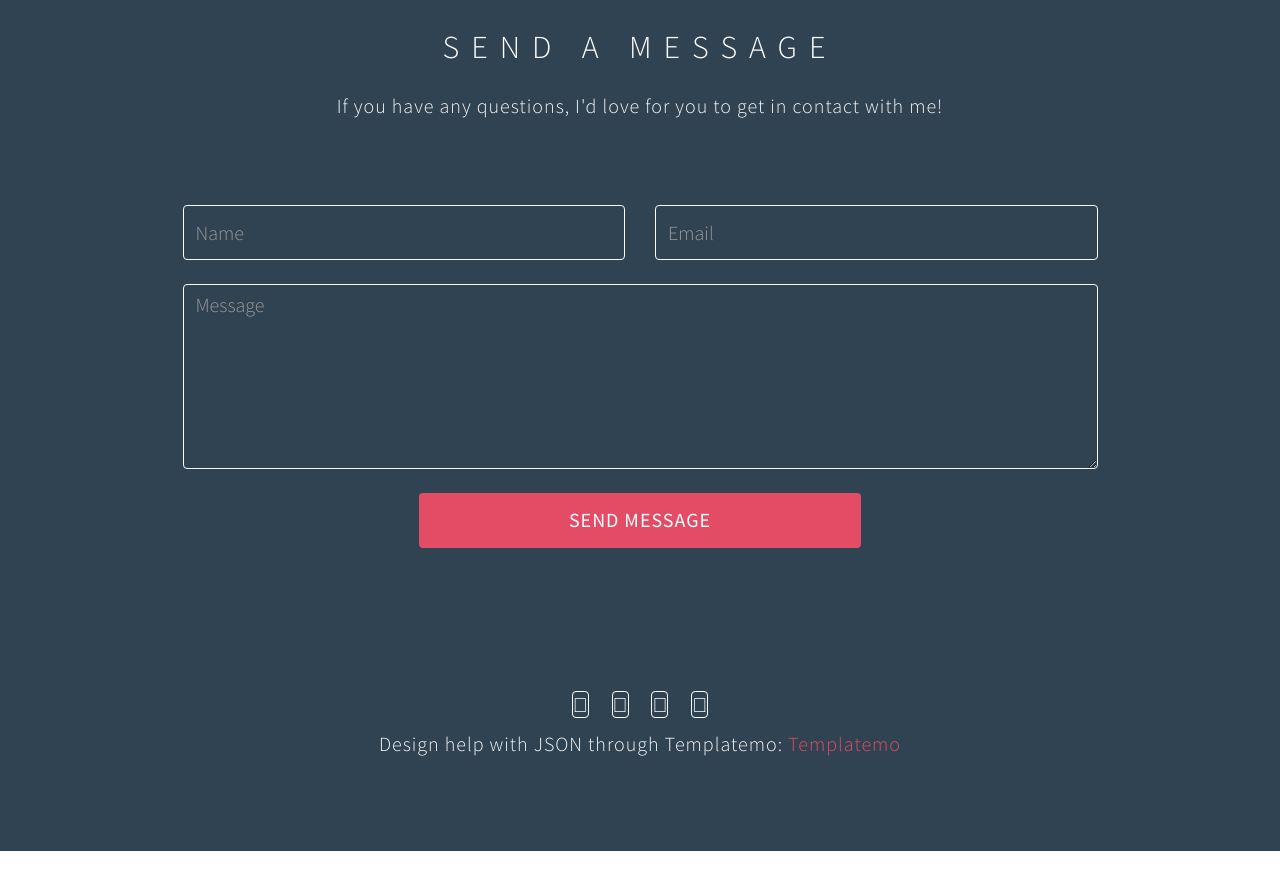
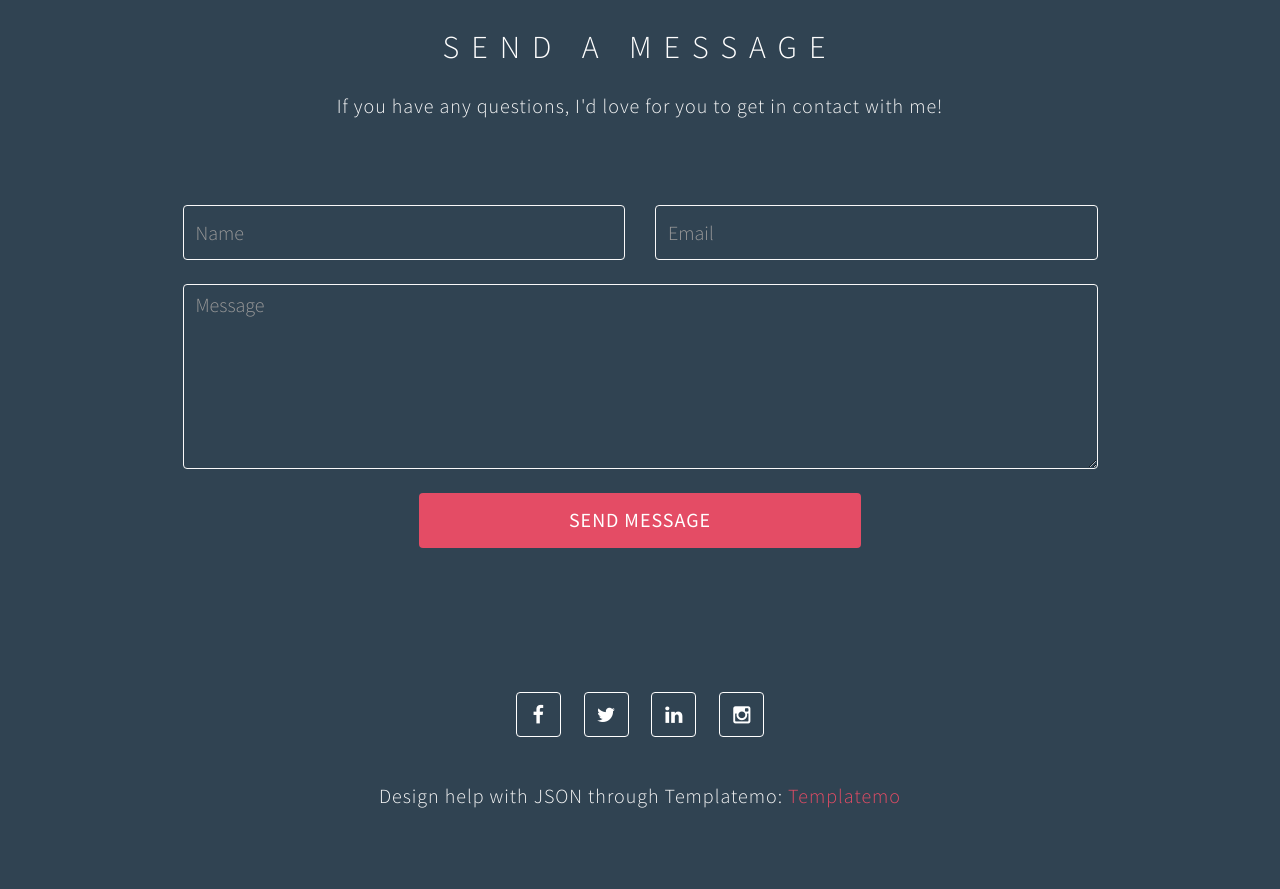
Before and after one commit to brighaminkley/allaboutme, a plain HTML site: page index.html in a window 1280 px wide. Shown: the part 3583-4472 px from the top of the page. Before the commit the page ends 4434 px from the top, so only its background shows below. Drawn offline with Linux system fonts and the light colour scheme; files whose address does not match are found by name.

Commit message:
Update index.html

```diff
--- a/index.html
+++ b/index.html
@@ -306,10 +306,10 @@
 			<div class="col-md-12 col-sm-12">
 
                 <ul class="social-icon">
-                    <li><a href="https://www.facebook.com/profile.php?id=100008307883656" class="fa-facebook wow fadeInUp" data-wow-delay="0.2s"></a></li>
-                    <li><a href="https://twitter.com/baldbrigham" class="fa-twitter wow fadeInUp" data-wow-delay="0.4s"></a></li>
-                    <li><a href="https://www.linkedin.com/in/brig-inkley-a565031ab/" class="fa-linkedin wow fadeInUp" data-wow-delay="0.6s"></a></li>
-                    <li><a href="https://www.instagram.com/bald.brigham/" class="fa-instagram wow fadeInUp" data-wow-delay="0.8s"></a></li>
+                    <li><a href="https://www.facebook.com/profile.php?id=100008307883656" class="fa fa-facebook wow fadeInUp" data-wow-delay="0.2s"></a></li>
+                    <li><a href="https://twitter.com/baldbrigham" class="fa fa-twitter wow fadeInUp" data-wow-delay="0.4s"></a></li>
+                    <li><a href="https://www.linkedin.com/in/brig-inkley-a565031ab/" class="fa fa-linkedin wow fadeInUp" data-wow-delay="0.6s"></a></li>
+                    <li><a href="https://www.instagram.com/bald.brigham/" class="fa fa-instagram wow fadeInUp" data-wow-delay="0.8s"></a></li>
 
                 </ul>
 
```
